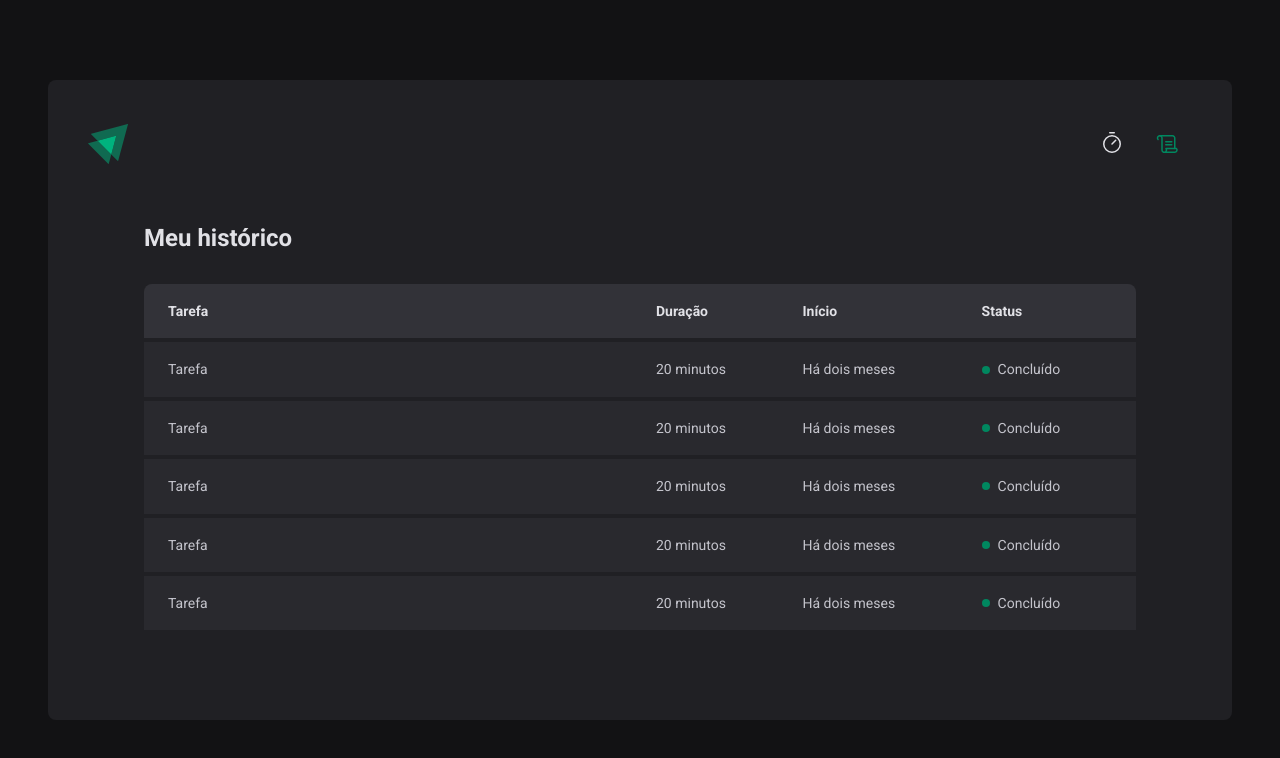
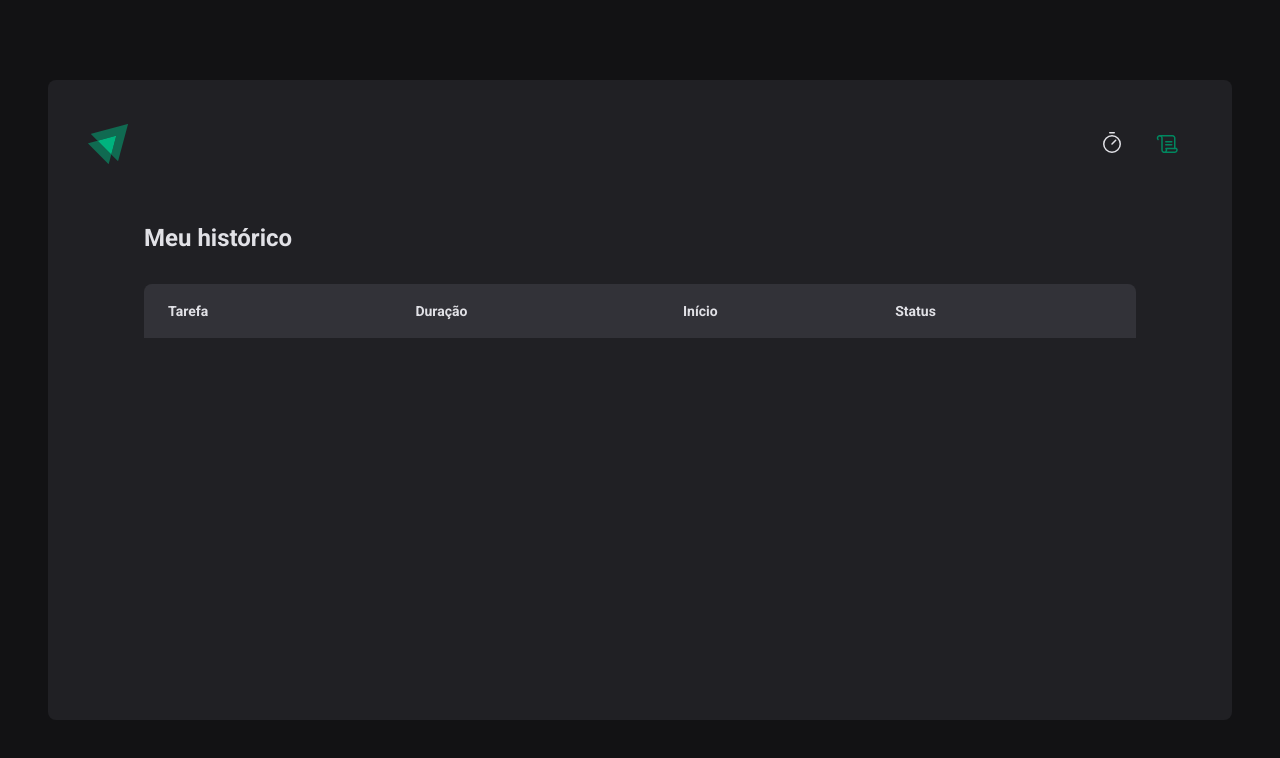
Before and after one commit to EnzoVieira/ignite-timer, a React (Vite) app: page /history in a window 1280 px wide. Shown: the top 758 px of the page. Built offline with nearby package versions, Linux system fonts and the light colour scheme.

Commit message:
feat(Hystory): Fetch cycles from context

```diff
--- a/src/pages/History/index.tsx
+++ b/src/pages/History/index.tsx
@@ -1,3 +1,6 @@
+import { formatDistanceToNow } from 'date-fns'
+import ptBR from 'date-fns/locale/pt-BR'
+
 import { useCycles } from '../../context/CyclesContext'
 import { HistoryContainer, HistoryList, Status } from './styles'
 
@@ -20,13 +23,27 @@ export function History() {
           </thead>
 
           <tbody>
-            {[...Array(5)].map((_, index) => (
-              <tr key={index}>
-                <td>Tarefa</td>
-                <td>20 minutos</td>
-                <td>Há dois meses</td>
+            {cycles.map((cycle) => (
+              <tr key={cycle.id}>
+                <td>{cycle.task}</td>
+                <td>{cycle.minutesAmount} minutos</td>
                 <td>
-                  <Status statusColor="green">Concluído</Status>
+                  {formatDistanceToNow(cycle.startDate, {
+                    addSuffix: true,
+                    locale: ptBR,
+                  })}
+                </td>
+                <td>
+                  {cycle.finishedDate && (
+                    <Status statusColor="green">Concluído</Status>
+                  )}
+                  {cycle.interruptedDate && (
+                    <Status statusColor="red">Interrompido</Status>
+                  )}
+
+                  {!cycle.interruptedDate && !cycle.finishedDate && (
+                    <Status statusColor="yellow">Em andamento</Status>
+                  )}
                 </td>
               </tr>
             ))}
```
